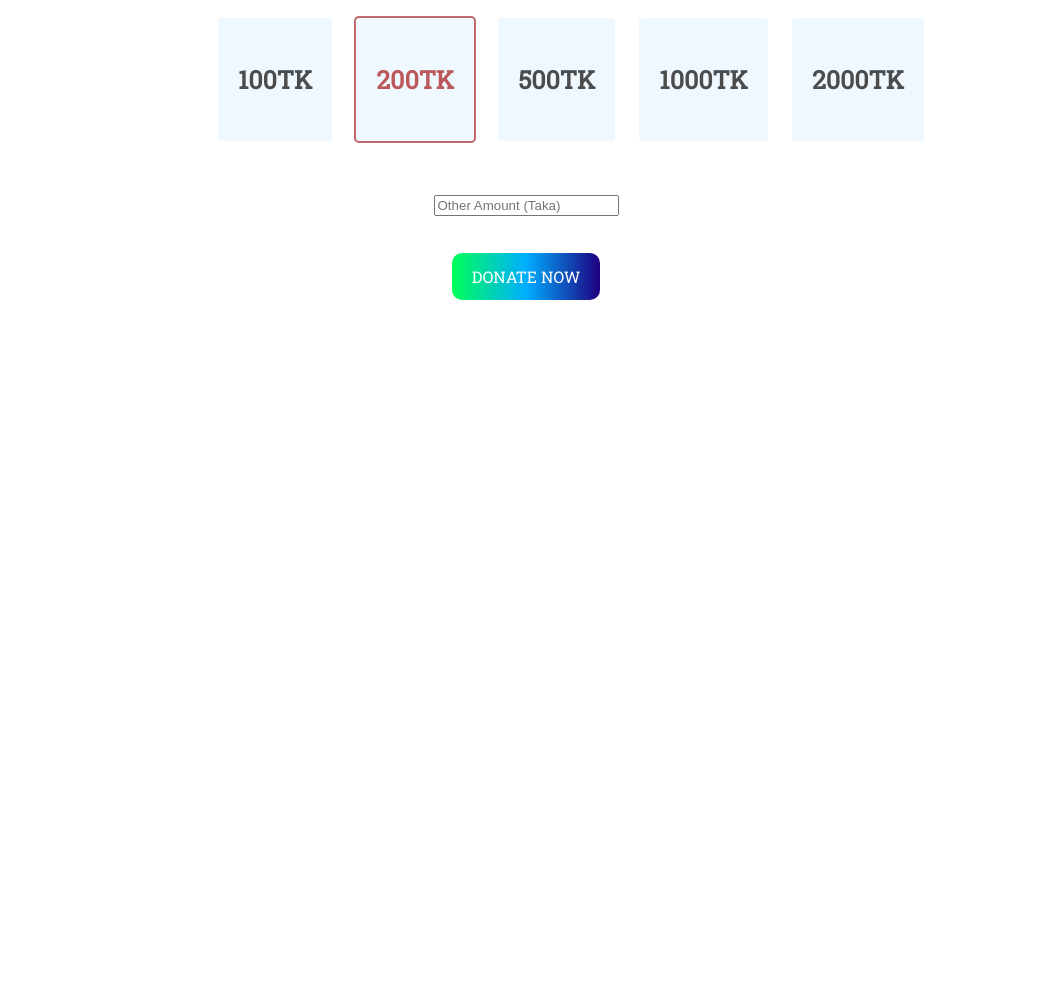
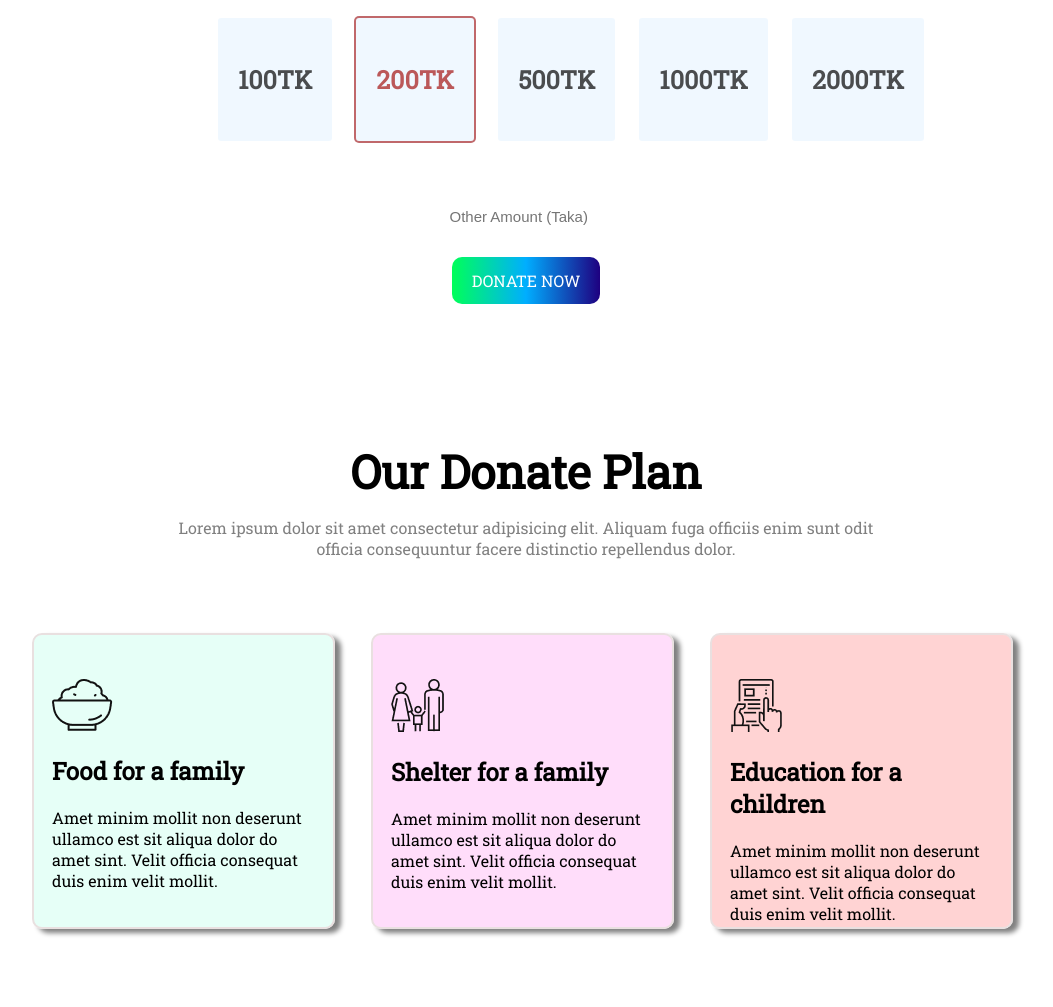
Before and after one commit to Njmilon/relief--website, a plain HTML site: page index.html in a window 1280 px wide. Shown: the part 903-1910 px from the top of the page, without its empty margins (114-1167 px from the left). Before the commit the page ends 1203 px from the top, so only its background shows below. Drawn offline with Linux system fonts and the light colour scheme.

Commit message:
our donate plan done

```diff
--- a/index.html
+++ b/index.html
@@ -47,15 +47,53 @@
                 <span>2000TK</span>
             </div>
 
-            <form class="form-amout" action="#">
+            <form class="form-control" action="#">
                 <input type="text" placeholder="Other Amount (Taka)">
             </form>
+
 
             <a class="link" href="">DONATE NOW</a>
 
         </div>
     </section>
 
+    <section id="donate-plan">
+
+        <div class="text-align">
+            <h1>Our Donate Plan</h1>
+            <p>Lorem ipsum dolor sit amet consectetur adipisicing elit. Aliquam fuga officiis enim sunt odit <br>
+                officia consequuntur facere distinctio repellendus dolor.</p>
+        </div>
+
+        <div class="card">
+            <div class="card-style">
+                <img src="icons/food.png" alt="">
+                <h2>Food for a family</h2>
+                <p>Amet minim mollit non deserunt
+                    ullamco est sit aliqua dolor do amet
+                    sint. Velit officia consequat duis enim
+                    velit mollit.</p>
+            </div>
+            <div class="card-style card-shelter">
+                <img src="icons/shelter.png" alt="">
+                <h2>Shelter for a family</h2>
+                <p>Amet minim mollit non deserunt
+                    ullamco est sit aliqua dolor do amet
+                    sint. Velit officia consequat duis enim
+                    velit mollit.</p>
+            </div>
+            <div class="card-style card-education">
+                <img src="icons/Frame-1.png" alt="">
+                <h2>Education for a children</h2>
+                <p>Amet minim mollit non deserunt
+                    ullamco est sit aliqua dolor do amet
+                    sint. Velit officia consequat duis enim
+                    velit mollit.</p>
+            </div>
+        </div>
+
+    </section>
+
 </body>
 
 </html>
--- a/style.css
+++ b/style.css
@@ -12,8 +12,6 @@ body {
 }
 
 .center {
-    /* position: relative; */
-    position: absolute;
     padding-top: 10%;
     width: 100%;
     text-align: center;
@@ -79,6 +77,59 @@ body {
     border: 2px solid rgba(169, 35, 35, 0.671);
 }
 
-.form-amout {
-    margin-bottom: 50px;
+.form-control input {
+    margin-bottom: 30px;
+    border: 0;
+    padding: 15px 50px;
+    margin-left: 46px;
+    font-size: 15px;
 }
+
+#donate-plan {
+    margin-top: 150px;
+}
+
+#donate-plan h1 {
+    font-size: 46px;
+    font-weight: 900;
+    margin-bottom: 0;
+}
+
+.text-align {
+    text-align: center;
+    padding-bottom: 40px;
+}
+
+.text-align p {
+    color: gray;
+}
+
+.card {
+    display: flex;
+    padding-left: 10%;
+    padding-bottom: 60px;
+}
+
+.card-style {
+    width: 23%;
+    height: 240px;
+    border: 2px solid rgb(233, 224, 224);
+    margin: 18px;
+    padding: 44px 16px 8px 18px;
+    background-color: rgba(127, 255, 212, 0.197);
+    border-radius: 10px;
+    box-shadow: 6px 4px 5px grey;
+}
+
+.card-style:hover {
+    background-color: rgb(42, 165, 130);
+    box-shadow: 10px 6px 8px rgb(219, 203, 203);
+}
+
+.card-shelter {
+    background-color: rgba(251, 3, 218, 0.132);
+}
+
+.card-education {
+    background-color: rgba(251, 3, 3, 0.174);
+}
```
